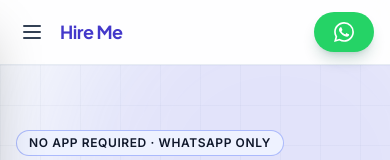
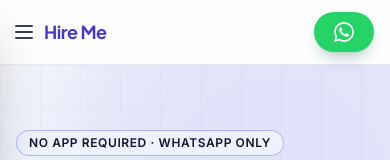
Before and after one commit to hamzafaham111/hireme, a Next.js app in the folder apps/web/: page / in a window 390 px wide. Shown: the top 160 px of the page. Built offline with nearby package versions, Linux system fonts and the light colour scheme.

Commit message:
fixed the header menu issue

```diff
--- a/apps/web/src/components/SiteHeader.tsx
+++ b/apps/web/src/components/SiteHeader.tsx
@@ -170,7 +170,7 @@ export function SiteHeader() {
           <div className="flex min-w-0 items-center gap-2 sm:gap-3">
             <button
               type="button"
-              className="-ml-1 inline-flex rounded-lg p-2 text-slate-700 transition hover:bg-slate-100 focus-visible:outline focus-visible:outline-2 focus-visible:outline-offset-2 focus-visible:outline-brand-600 md:hidden dark:text-slate-200 dark:hover:bg-slate-800"
+              className="-ml-1 inline-flex rounded-lg text-slate-700 transition hover:bg-slate-100 focus-visible:outline focus-visible:outline-2 focus-visible:outline-offset-2 focus-visible:outline-brand-600 md:hidden dark:text-slate-200 dark:hover:bg-slate-800"
               aria-expanded={menuOpen}
               aria-controls={drawerId}
               aria-label={menuOpen ? 'Close menu' : 'Open menu'}
```
